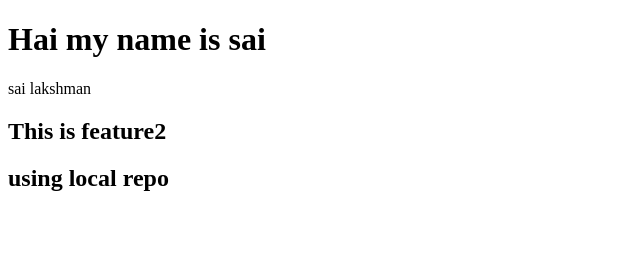
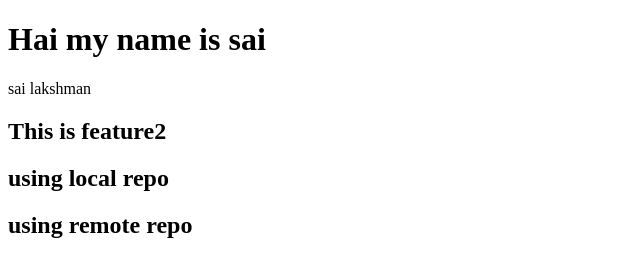
Before and after one commit to sailakshman1/GitDemo, a plain HTML site: page index1.html in a window 1280 px wide. Shown: the whole page, without its empty margins (0-640 px from the left). Drawn offline with Linux system fonts and the light colour scheme.

Commit message:
Add h2 ie adding remote repo

```diff
--- a/index1.html
+++ b/index1.html
@@ -10,5 +10,6 @@
     <p>sai lakshman</p>
     <h2>This is feature2</h2>
     <h2>using local repo</h2>
+    <h2>using remote repo</h2>
 </body>
 </html>
```
